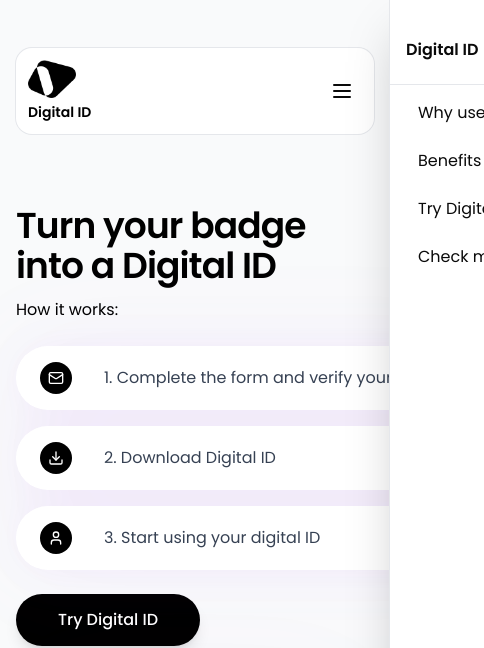
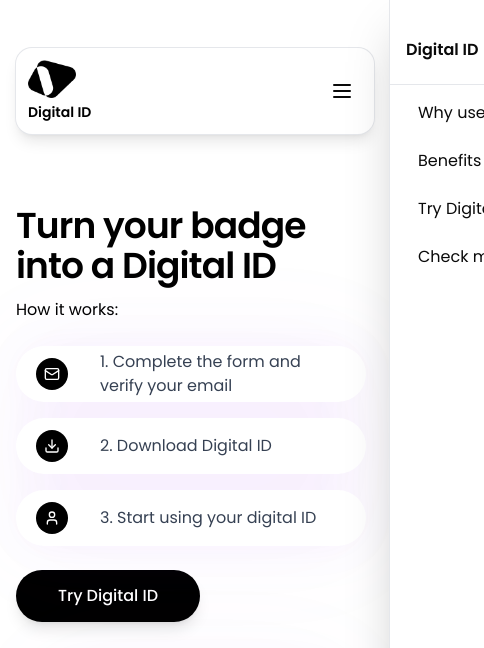
Before and after one commit to mpichardo305/digital-id, a Next.js app: page / in a window 390 px wide. Shown: the top 648 px of the page, 484 px wide, since content can reach past the window. Built offline with nearby package versions, Linux system fonts and the light colour scheme.

Commit message:
fixed desktop+mobile UI updates-part 3

```diff
--- a/app/globals.css
+++ b/app/globals.css
@@ -126,7 +126,7 @@
 /* Updated hero section with subtle lavender gradient background */
 .hero-section {
   position: relative;
-  background: #F9FAFB;
+  background: #FFFFFF;
 }
 
 /* Enhanced horizontal step progress with pulse animation from black center */
--- a/app/page.tsx
+++ b/app/page.tsx
@@ -68,7 +68,7 @@ export default function HomePage() {
                 }}
               >
                 {/* Step 1 - Clickable */}
-                <div className="bg-white backdrop-blur-sm rounded-full px-5 py-3 flex items-center gap-4 px-6 w-[468px] h-16">
+                <div className="bg-white backdrop-blur-sm rounded-full flex items-center gap-4 px-5 md:px-6 w-full max-w-[350px] md:w-[468px] h-14 md:h-16">
                   <div className="flex items-center space-x-4">
                     <div className="w-8 h-8 bg-black rounded-full flex items-center justify-center flex-shrink-0">
                       <Mail className="w-4 h-4 text-white" />
@@ -85,7 +85,7 @@ export default function HomePage() {
                 </div>
 
                 {/* Step 2 - Plain styling */}
-                <div className="bg-white backdrop-blur-sm rounded-full px-5 py-3 flex items-center gap-4 px-6 w-[468px] h-16">
+                <div className="bg-white backdrop-blur-sm rounded-full flex items-center gap-4 px-5 md:px-6 w-full max-w-[350px] md:w-[468px] h-14 md:h-16">
                   <div className="flex items-center space-x-4">
                     <div className="w-8 h-8 bg-black rounded-full flex items-center justify-center flex-shrink-0">
                       <Download className="w-4 h-4 text-white" />
@@ -99,7 +99,7 @@ export default function HomePage() {
                 </div>
 
                 {/* Step 3 - Plain text */}
-                <div className="bg-white backdrop-blur-sm rounded-full px-5 py-3 flex items-center gap-4 px-6 w-[468px] h-16">
+                <div className="bg-white backdrop-blur-sm rounded-full flex items-center gap-4 px-5 md:px-6 w-full max-w-[350px] md:w-[468px] h-14 md:h-16">
                   <div className="flex items-center space-x-4">
                     <div className="w-8 h-8 bg-black rounded-full flex items-center justify-center flex-shrink-0">
                       <User className="w-4 h-4 text-white" />
@@ -356,7 +356,7 @@ export default function HomePage() {
                 <img
                   src="/cybershield.png"
                   alt="Cybersecurity Shield"
-                  className="w-[550px] h-[385px] md:h-[480px] object-cover object-top"
+                  className="w-[400px] md:w-[550px] h-[300px] md:h-[385px] lg:h-[480px] object-cover object-top"
                   style={{ backgroundColor: "#F0F4F8" }}
                 />
               </div>
--- a/components/my-components/site-header.tsx
+++ b/components/my-components/site-header.tsx
@@ -48,8 +48,8 @@ export default function SiteHeader() {
 
   return (
     <>
-      <header className="sticky top-0 z-50 w-full bg-gray-50 px-4 sm:px-4 md:px-6 py-12 md:static md:top-auto md:z-auto">
-        <div className="max-w-7xl mx-auto flex items-center justify-between rounded-2xl bg-white ring-1 ring-gray-200 px-3 sm:px-3 md:px-3 py-3 md:bg-transparent md:ring-0 md:rounded-none">
+      <header className="sticky top-0 z-50 w-full bg-white px-4 sm:px-4 md:px-6 py-12 md:py-12 md:static md:top-auto md:z-auto">
+        <div className="max-w-7xl mx-auto flex items-center justify-between rounded-2xl shadow-lg bg-white ring-1 ring-gray-200 px-3 sm:px-3 md:px-3 py-3 md:bg-transparent md:ring-0 md:rounded-none md:shadow-none">
           {/* Logo + brand */}
           <div className="flex flex-col items-start">
             <Link href="/">
@@ -59,7 +59,7 @@ export default function SiteHeader() {
           </div>
 
           {/* Desktop Navigation - Floating Glass */}
-          <nav className="hidden md:flex items-center space-x-8 py-3 px-6 bg-gray-50/10 backdrop-blur-md rounded-full fixed top-16 right-[max(1rem,calc((100vw-80rem)/2))] z-50">
+          <nav className="hidden md:flex items-center space-x-8 py-3 px-6 bg-gray-50/10 backdrop-blur-md rounded-full md:fixed md:top-16 md:right-[max(1rem,calc((100vw-80rem)/2))] md:z-50">
             {navItems.map(item => (
               <Link key={item.href} href={item.href} className="text-black hover:text-gray-600 font-medium">
                 {item.label}
```
